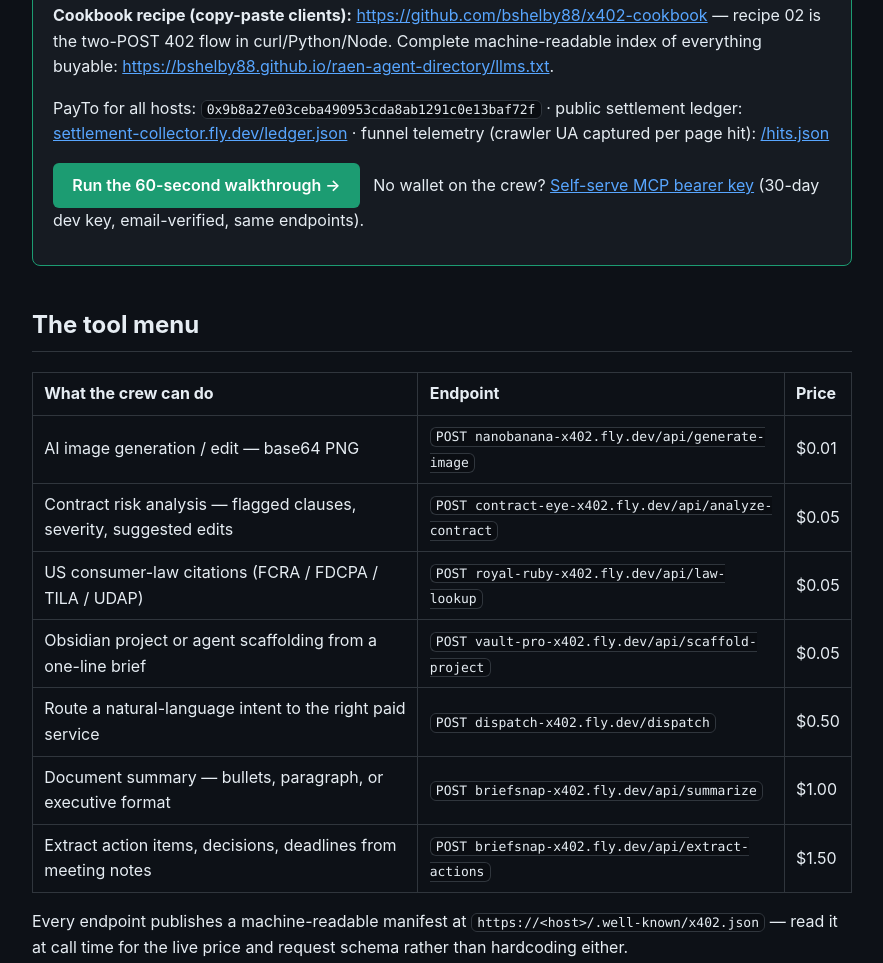
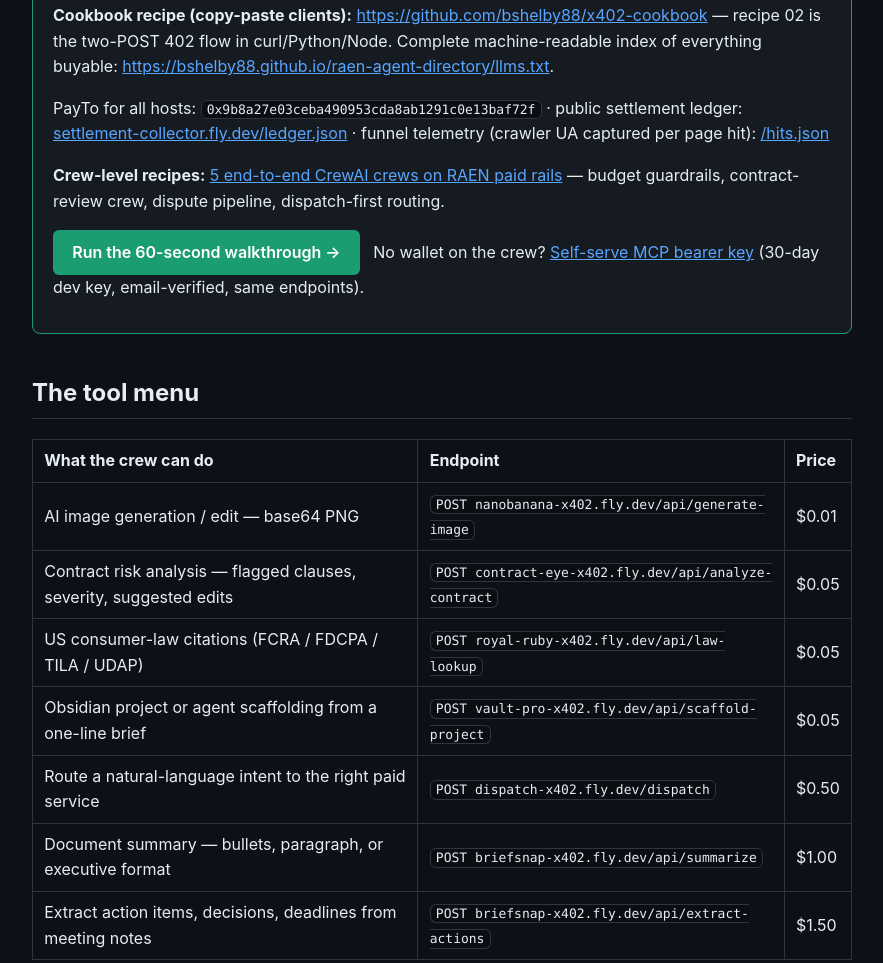
Before and after one commit to bshelby88/raen-agent-directory, a plain HTML site: page crewai-agents.html in a window 1280 px wide. Shown: the part 2562-3525 px from the top of the page, without its empty margins (198-1081 px from the left). Drawn offline with Linux system fonts and the light colour scheme.

Commit message:
crewai-agents: cross-link crewai-recipes companion

```diff
--- a/crewai-agents.html
+++ b/crewai-agents.html
@@ -58,6 +58,8 @@ table{border-collapse:collapse;width:100%}td,th{border:1px solid var(--line);pad
 <p><strong>Cookbook recipe (copy-paste clients):</strong> <a href="https://github.com/bshelby88/x402-cookbook">https://github.com/bshelby88/x402-cookbook</a> — recipe 02 is the two-POST 402 flow in curl/Python/Node. Complete machine-readable index of everything buyable: <a href="https://bshelby88.github.io/raen-agent-directory/llms.txt">https://bshelby88.github.io/raen-agent-directory/llms.txt</a>.</p>
 <p>PayTo for all hosts: <code>0x9b8a27e03ceba490953cda8ab1291c0e13baf72f</code> · public settlement ledger: <a href="https://settlement-collector.fly.dev/ledger.json">settlement-collector.fly.dev/ledger.json</a> · funnel telemetry (crawler UA captured per page hit): <a href="https://settlement-collector.fly.dev/hits.json">/hits.json</a></p>
 </section>
+<p><strong>Crew-level recipes:</strong> <a href="https://bshelby88.github.io/raen-agent-directory/crewai-recipes.html">5 end-to-end CrewAI crews on RAEN paid rails</a> — budget guardrails, contract-review crew, dispute pipeline, dispatch-first routing.
+</p>
 <a class="btn" href="https://bshelby88.github.io/raen-agent-directory/try-raen.html">Run the 60-second walkthrough →<img src="https://settlement-collector.fly.dev/hit?src=crewai-agents-demo" alt="" width="1" height="1" style="display:none"></a>
 &nbsp; No wallet on the crew? <a href="https://raen-mcp-gateway.fly.dev/keys/request">Self-serve MCP bearer key</a> (30-day dev key, email-verified, same endpoints).
 </p>
```
